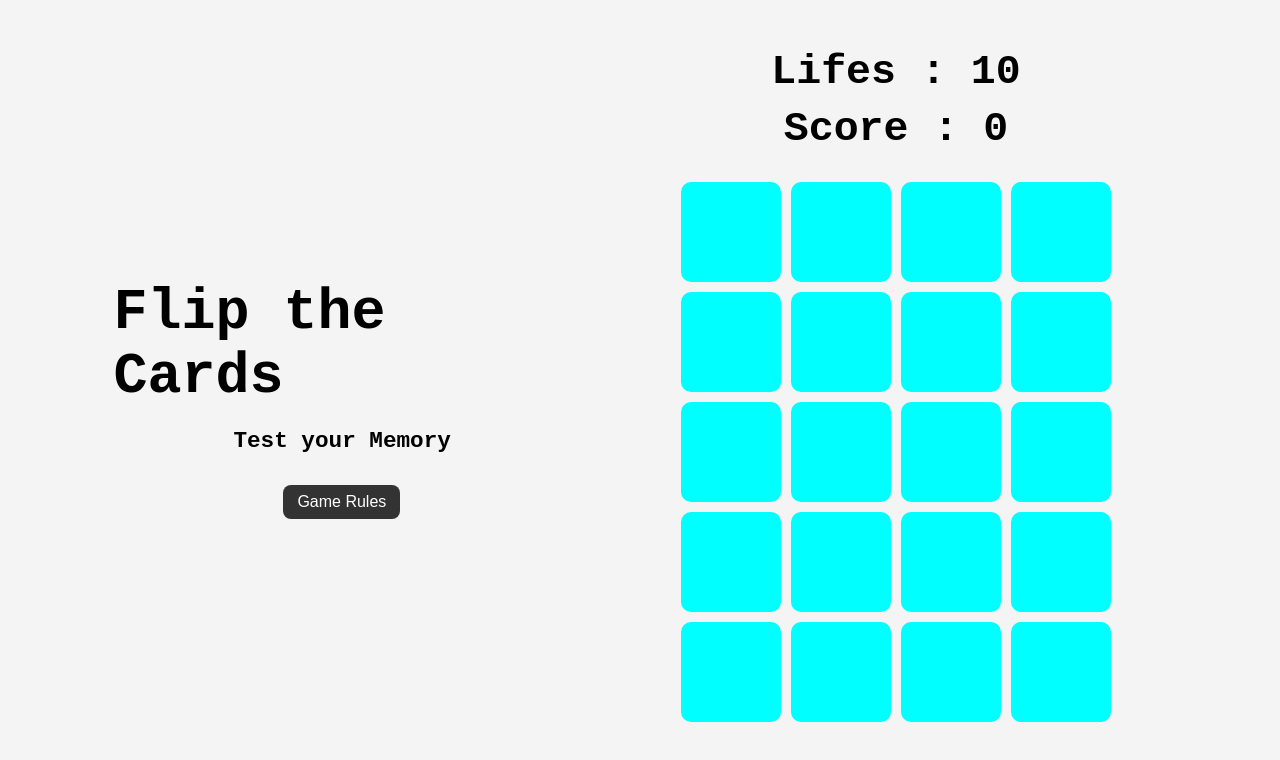
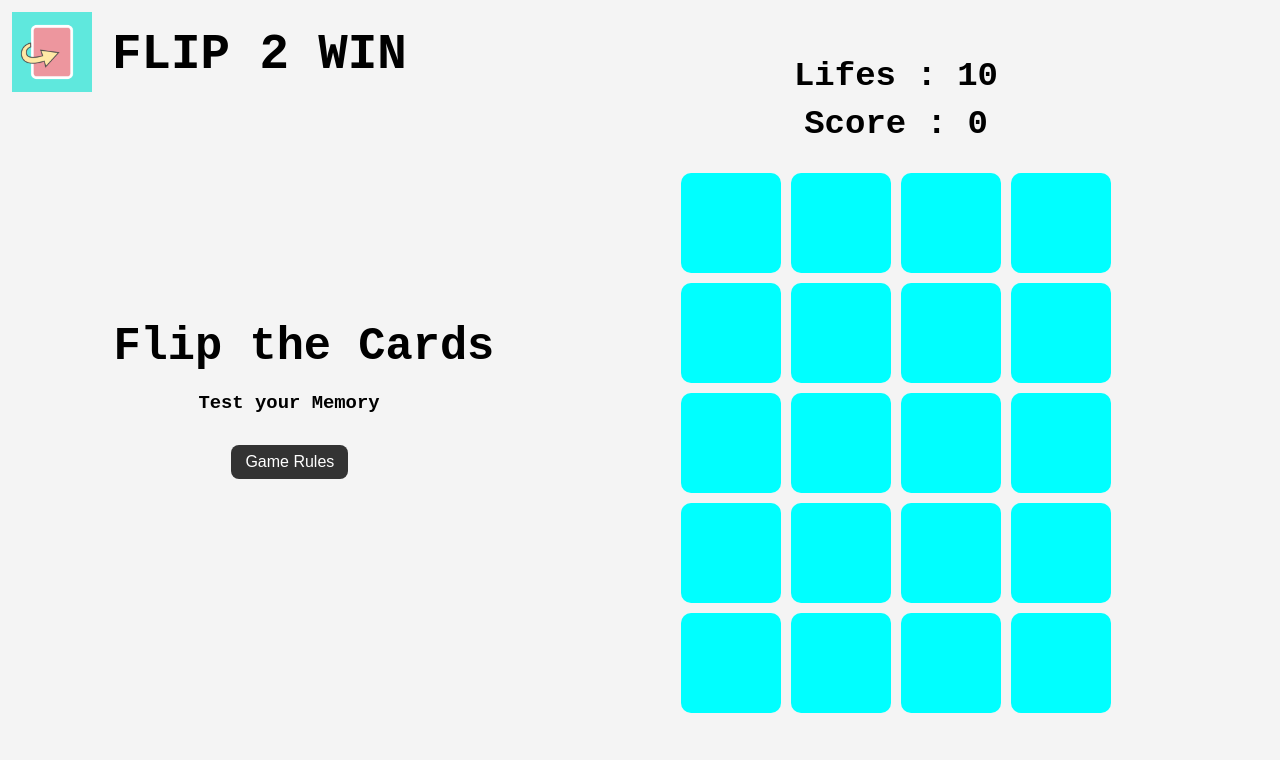
Before and after one commit to Anas-Sd/FLIP---THE---CARD, a plain HTML site: page index.html in a window 1280 px wide. Drawn offline with Linux system fonts and the light colour scheme.

Commit message:
added logo

```diff
--- a/index.html
+++ b/index.html
@@ -9,6 +9,11 @@
 </head>
 
 <body>
+            <!-- Logo image placed at top-left (replace inline SVG with provided PNG) -->
+            <div id="logo" aria-hidden="false" title="Flip the Card">
+                <img src="flip the card logo.png" alt="Flip the Card logo" id="logo-img">
+                <h1 id="name">FLIP 2 WIN</h1>
+            </div>
         <div id="main-content">
                 <div id="left-panel">
                         <div id="title">Flip the Cards</div>
--- a/style.css
+++ b/style.css
@@ -9,6 +9,29 @@ body {
   height: 100vh;
   background-color: #f4f4f4;
   font-family: 'Courier New', Courier, monospace;
+}
+
+#name{
+display: flex;
+margin-left: 20px ;
+margin-top: 15px;
+font-size: 1.3cm;
+font-weight: black;
+}
+
+/* Top-left logo */
+#logo{
+  position: absolute;
+  top: 12px;
+  left: 12px;
+  z-index: 1100;
+  pointer-events: none;
+  display: flex;
+}
+#logo img{
+  display: block;
+  width: 80px;
+  height: auto;
 }
 
 /* Keep left and right panels side-by-side by making main-content a flex container */
@@ -29,28 +52,28 @@ body {
 }
 
 #title {
-  font-weight: bolder;
-  font-size: 1.5cm;
+  font-weight: bold;
+  font-size: 1.2cm;
   color: black;
   margin-bottom: 0.5cm;
 }
 
 #parah {
   font-weight: bold;
-  font-size: 0.6cm;
+  font-size: 0.5cm;
   color: black;
   margin-bottom: 0.5cm;
-  margin-left: 120px;
+  margin-left: 85px;
 }
 
 #lives {
-  font-size: 1.1cm;
+  font-size: 0.9cm;
   font-weight: bold;
   color: black;
 }
 
 #score {
-  font-size: 1.1cm;
+  font-size: 0.9cm;
   font-weight: bold;
   color: black;
   margin-top: 10px;
@@ -58,7 +81,7 @@ body {
 
 .rules-button{
   margin-top: 12px;
-  margin-left: 170px;
+  margin-left: 118px;
   padding: 8px 14px;
   font-size: 16px;
   border-radius: 8px;
```
Also changed, not shown: flip the card logo.png (added).
